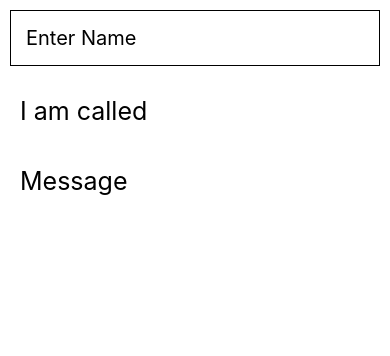
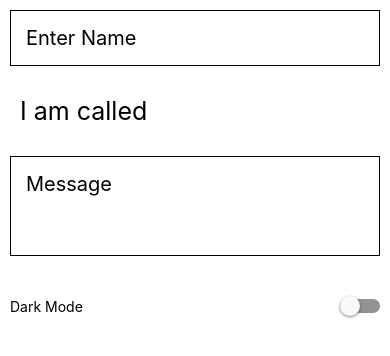
Before and after one commit to s-kvng/React-Native-Course, a React Native app in the folder RNForms/: screen / in a window 390 px wide. Shown: the top 356 px of the page. Built offline with nearby package versions, Linux system fonts and the light colour scheme.

Commit message:
work with switch

```diff
--- a/RNForms/App.js
+++ b/RNForms/App.js
@@ -6,12 +6,19 @@ import {
   StatusBar,
   SafeAreaView,
   TextInput,
+  Switch,
 } from "react-native";
 
 export default function App() {
   const [name, setName] = useState("");
+  const [darkMode, setDarkMode] = useState(false);
   return (
-    <SafeAreaView style={styles.container}>
+    <SafeAreaView
+      style={[
+        styles.container,
+        { backgroundColor: darkMode ? "#000" : "#fff" },
+      ]}
+    >
       <TextInput
         style={styles.input}
         value={name}
@@ -26,9 +33,16 @@ export default function App() {
       <Text style={styles.inputText}>I am called {name}</Text>
       <View>
         <TextInput
-          style={[styles.inputText, styles.multilineText]}
+          style={[styles.input, styles.multilineText]}
           placeholder="Message"
           multiline
+        />
+      </View>
+      <View style={styles.switchView}>
+        <Text>Dark Mode </Text>
+        <Switch
+          value={darkMode}
+          onValueChange={() => setDarkMode((prev) => !prev)}
         />
       </View>
     </SafeAreaView>
@@ -38,7 +52,7 @@ export default function App() {
 const styles = StyleSheet.create({
   container: {
     flex: 1,
-    backgroundColor: "#fff",
+    // backgroundColor: "#fff",
     paddingTop: StatusBar.currentHeight,
   },
   input: {
@@ -55,4 +69,11 @@ const styles = StyleSheet.create({
     minHeight: 100,
     textAlignVertical: "top",
   },
+  switchView: {
+    flexDirection: "row",
+    justifyContent: "space-between",
+    alignItems: "center",
+    marginTop: 20,
+    padding: 10,
+  },
 });
```
